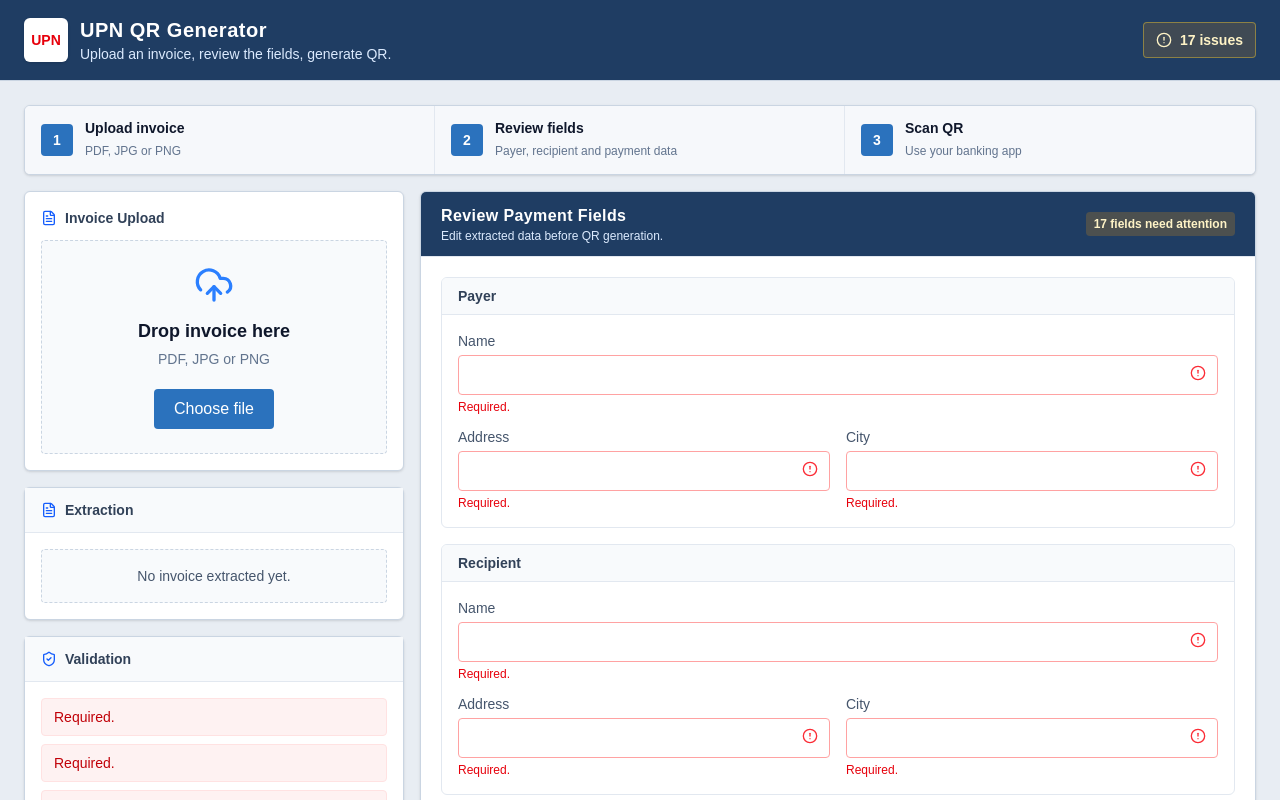
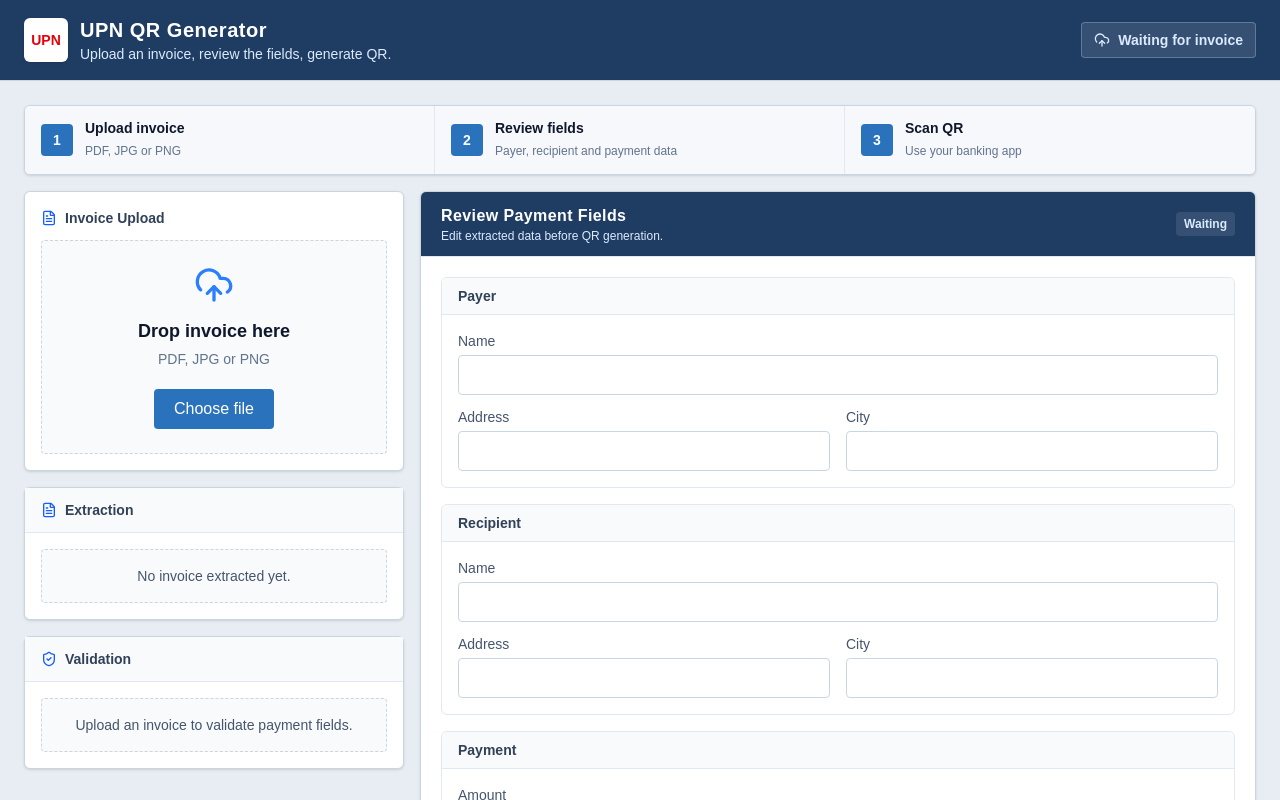
Before and after one commit to matejjaksa/upn-qr, a Next.js app: page / in a window 1280 px wide. Shown: the top 800 px of the page. Built offline with nearby package versions, Linux system fonts and the light colour scheme.

Commit message:
Hide validation issues before invoice input

```diff
--- a/app/page.tsx
+++ b/app/page.tsx
@@ -29,8 +29,10 @@ export default function Home() {
   const [qr, setQr] = useState<{ svg: string; payload: string } | null>(null);
   const [status, setStatus] = useState("Upload an invoice, review the fields, generate QR.");
   const [extractionNotes, setExtractionNotes] = useState<string[]>([]);
+  const [hasStarted, setHasStarted] = useState(false);
   const validation = useMemo(() => validatePaymentFields(fields), [fields]);
   const isValid = validation.issues.length === 0;
+  const visibleIssues = hasStarted ? validation.issues : [];
 
   async function generate() {
     try {
@@ -44,11 +46,13 @@ export default function Home() {
   }
 
   function updateFields(next: PaymentFields) {
+    setHasStarted(true);
     setFields(coercePaymentFields(next));
     setQr(null);
   }
 
   function applyExtracted(extracted: ExtractedInvoiceFields, notes: string[]) {
+    setHasStarted(true);
     setFields(paymentFieldsFromExtraction(extracted));
     setQr(null);
     setExtractionNotes(notes);
@@ -70,11 +74,15 @@ export default function Home() {
           </div>
           <div
             className={`inline-flex h-9 items-center gap-2 rounded border px-3 text-sm font-semibold ${
-              isValid ? "border-emerald-300/40 bg-emerald-500/15 text-emerald-100" : "border-amber-300/40 bg-amber-500/15 text-amber-100"
+              !hasStarted
+                ? "border-blue-200/30 bg-white/10 text-blue-100"
+                : isValid
+                  ? "border-emerald-300/40 bg-emerald-500/15 text-emerald-100"
+                  : "border-amber-300/40 bg-amber-500/15 text-amber-100"
             }`}
           >
-            {isValid ? <CheckCircle2 className="h-4 w-4" /> : <AlertCircle className="h-4 w-4" />}
-            {isValid ? "Ready" : `${validation.issues.length} issue${validation.issues.length === 1 ? "" : "s"}`}
+            {!hasStarted ? <UploadCloud className="h-4 w-4" /> : isValid ? <CheckCircle2 className="h-4 w-4" /> : <AlertCircle className="h-4 w-4" />}
+            {!hasStarted ? "Waiting for invoice" : isValid ? "Ready" : `${validation.issues.length} issue${validation.issues.length === 1 ? "" : "s"}`}
           </div>
         </div>
       </header>
@@ -134,8 +142,12 @@ export default function Home() {
                 Validation
               </div>
               <div className="grid gap-2 p-4 text-sm">
-                {validation.issues.length ? (
-                  validation.issues.slice(0, 6).map((issue) => (
+                {!hasStarted ? (
+                  <div className="rounded border border-dashed border-slate-300 bg-slate-50 px-3 py-4 text-center text-slate-600">
+                    Upload an invoice to validate payment fields.
+                  </div>
+                ) : visibleIssues.length ? (
+                  visibleIssues.slice(0, 6).map((issue) => (
                     <div key={`${issue.field}-${issue.message}`} className="rounded border border-red-100 bg-red-50 px-3 py-2 text-red-700">
                       {issue.message}
                     </div>
@@ -149,7 +161,14 @@ export default function Home() {
             </section>
           </div>
 
-          <PaymentForm value={fields} issues={validation.issues} onChange={updateFields} onGenerate={() => void generate()} />
+          <PaymentForm
+            value={fields}
+            issues={visibleIssues}
+            canGenerate={isValid}
+            statusLabel={hasStarted ? undefined : "Waiting"}
+            onChange={updateFields}
+            onGenerate={() => void generate()}
+          />
 
           {qr ? (
             <QrResult fields={fields} svg={qr.svg} payload={qr.payload} />
--- a/components/PaymentForm.tsx
+++ b/components/PaymentForm.tsx
@@ -6,6 +6,8 @@ import type { PaymentFields, ValidationIssue } from "../lib/upn";
 type Props = {
   value: PaymentFields;
   issues: ValidationIssue[];
+  canGenerate: boolean;
+  statusLabel?: string;
   onChange: (next: PaymentFields) => void;
   onGenerate: () => void;
 };
@@ -43,8 +45,13 @@ const GROUPS: Array<{
   }
 ];
 
-export function PaymentForm({ value, issues, onChange, onGenerate }: Props) {
+export function PaymentForm({ value, issues, canGenerate, statusLabel, onChange, onGenerate }: Props) {
   const issueByField = new Map(issues.map((issue) => [issue.field, issue.message]));
+  const badgeClass = statusLabel
+    ? "bg-white/10 text-blue-100"
+    : issues.length
+      ? "bg-amber-500/20 text-amber-100"
+      : "bg-emerald-500/20 text-emerald-100";
 
   function updateField(name: keyof PaymentFields, fieldValue: string) {
     onChange({ ...value, [name]: fieldValue });
@@ -57,8 +64,8 @@ export function PaymentForm({ value, issues, onChange, onGenerate }: Props) {
           <h2 className="text-base font-semibold tracking-wide">Review Payment Fields</h2>
           <p className="text-xs text-blue-100">Edit extracted data before QR generation.</p>
         </div>
-        <div className={`rounded px-2 py-1 text-xs font-semibold ${issues.length ? "bg-amber-500/20 text-amber-100" : "bg-emerald-500/20 text-emerald-100"}`}>
-          {issues.length ? `${issues.length} field${issues.length > 1 ? "s" : ""} need attention` : "Ready"}
+        <div className={`rounded px-2 py-1 text-xs font-semibold ${badgeClass}`}>
+          {statusLabel ?? (issues.length ? `${issues.length} field${issues.length > 1 ? "s" : ""} need attention` : "Ready")}
         </div>
       </div>
 
@@ -99,7 +106,7 @@ export function PaymentForm({ value, issues, onChange, onGenerate }: Props) {
         <button
           className="inline-flex h-11 items-center justify-center gap-2 rounded-md bg-[#2b72bd] px-4 text-sm font-semibold text-white shadow-sm transition hover:bg-[#245f9d] disabled:cursor-not-allowed disabled:bg-slate-300"
           onClick={onGenerate}
-          disabled={issues.length > 0}
+          disabled={!canGenerate}
         >
           <QrCode className="h-4 w-4" />
           Generate QR
```
